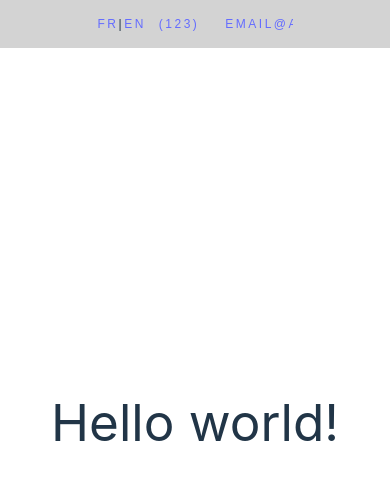
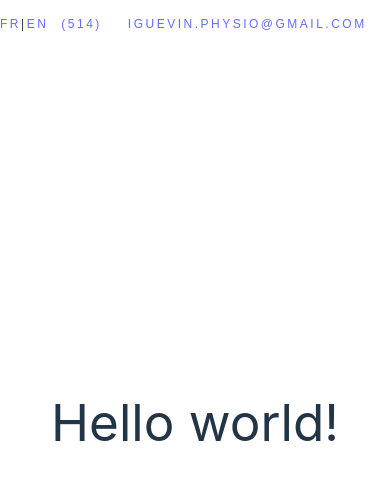
Before and after one commit to rooose/physio-website, a React (Vite) app in the folder physioWebsite/: page / in a window 390 px wide. Shown: the top 480 px of the page. Built offline with nearby package versions, Linux system fonts and the light colour scheme.

Commit message:
header layout
responsive layout

```diff
--- a/physioWebsite/src/components/header.css
+++ b/physioWebsite/src/components/header.css
@@ -1,19 +1,17 @@
 header {
   top: 0;
-    right:0;
+  right: 0;
   width: 100%;
-    font: 12px 'opensans-bold', sans-serif;
+  font: 12px "opensans-bold", sans-serif;
   text-transform: uppercase;
   letter-spacing: 2.5px;
   margin: 0 auto;
   z-index: 100;
   position: fixed;
   justify-content: center;
-    background-color: lightgray;
 }
 
 #nav-wrap {
-    width: 50%;
   display: flex;
   flex-direction: row;
   flex-wrap: nowrap;
--- a/physioWebsite/src/components/header.tsx
+++ b/physioWebsite/src/components/header.tsx
@@ -1,26 +1,36 @@
-import React, {Component} from 'react';
-import './header.css'
+import React, { Component } from "react";
+import "./header.css";
 
 class Header extends Component {
-
   constructor(props: any) {
     super(props);
   }
 
   render() {
     return (
-            <header>
+      <header className="bg-zinc-300">
         <div id="header-top">
-                    <nav id="nav-wrap">
+          <nav id="nav-wrap" className="px-4 min-w-fit w-1/2">
             <span className="left-nav">
-                            <a>Fr</a>
-                            |
-                            <a>En</a>
+              <a>Fr</a>|<a>En</a>
             </span>
             <ul id="nav" className="right-nav">
-                            <li><a href="tel:123-456-7890">(123) 456-769</a></li>
-                            <li><a href="mailto:email@addresse.com">email@addresse.com</a></li>
-                            <li><a href="https://maps.app.goo.gl/mZLBSqb9vCC4wWhz8" target="_blank">350 Bd Saint-Joseph E</a></li>
+              <li>
+                <a href="tel:514-843-3733">(514) 843-3733</a>
+              </li>
+              <li>
+                <a href="mailto:iguevin.physio@gmail.com">
+                  iguevin.physio@gmail.com
+                </a>
+              </li>
+              <li>
+                <a
+                  href="https://maps.app.goo.gl/mZLBSqb9vCC4wWhz8"
+                  target="_blank"
+                >
+                  350 Bd Saint-Joseph E
+                </a>
+              </li>
             </ul>
           </nav>
         </div>
@@ -34,7 +44,7 @@ class Header extends Component {
                     </nav>
                 </div> */}
       </header>
-        )
+    );
   }
 }
 
```
Also changed, not shown: physioWebsite/src/assets/logo-oppq-text.png (added), 1 other file (tests, documents, lock files or other folders). Lines whose indentation alone changed are shown as unchanged.
